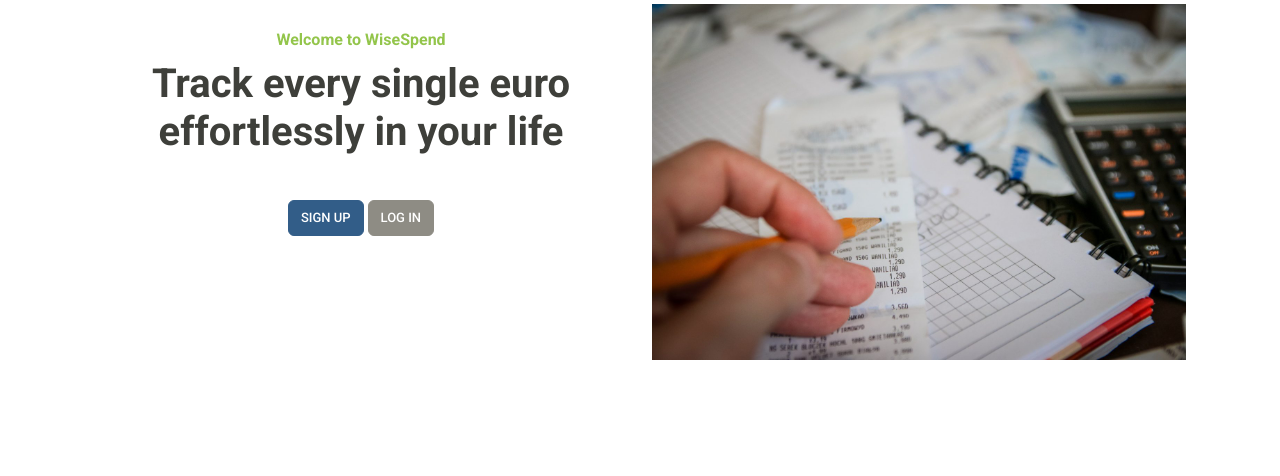
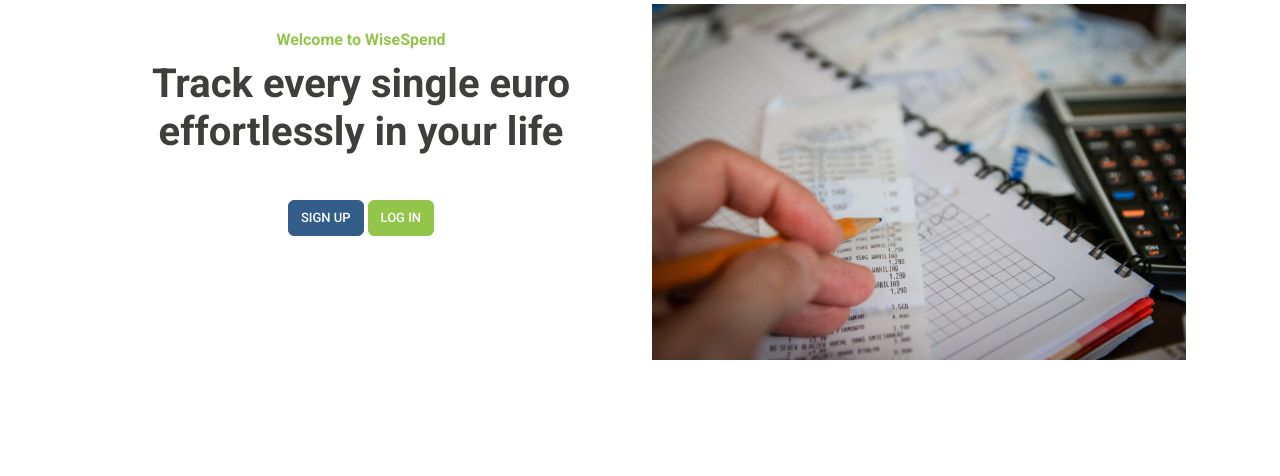
Before and after one commit to 23HHIE/expense-tracking, a Django app: page /wisespend/ in a window 1280 px wide. Shown: the part 140-616 px from the top of the page. Run offline with Django 4.2, Linux system fonts and the light colour scheme.

Commit message:
template modified

```diff
--- a/myexpense/templates/myexpense/landingpage.html
+++ b/myexpense/templates/myexpense/landingpage.html
@@ -15,7 +15,7 @@
             <div class="row justify-content-center" style="margin-bottom: 20px;">
                 <div class="col-md-4 col-xl-6 text-center">
                     <a href="/users/register" class="btn btn-primary mt-4">Sign Up</a>
-                    <a href="/users/login" class="btn btn-secondary mt-4">Log In</a>
+                    <a href="/users/login" class="btn btn-success mt-4">Log In</a>
                 </div>
             </div>
             </br>
```
